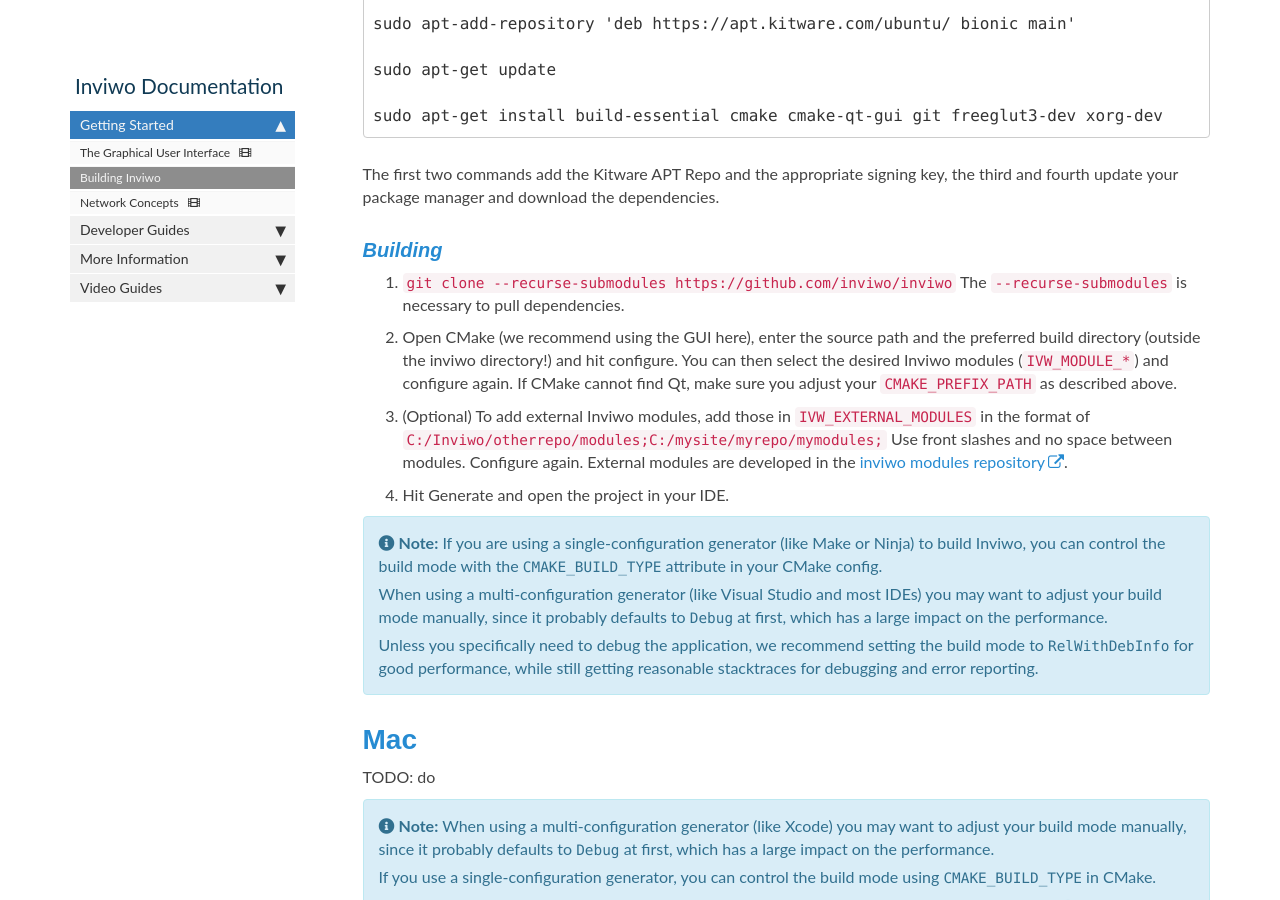
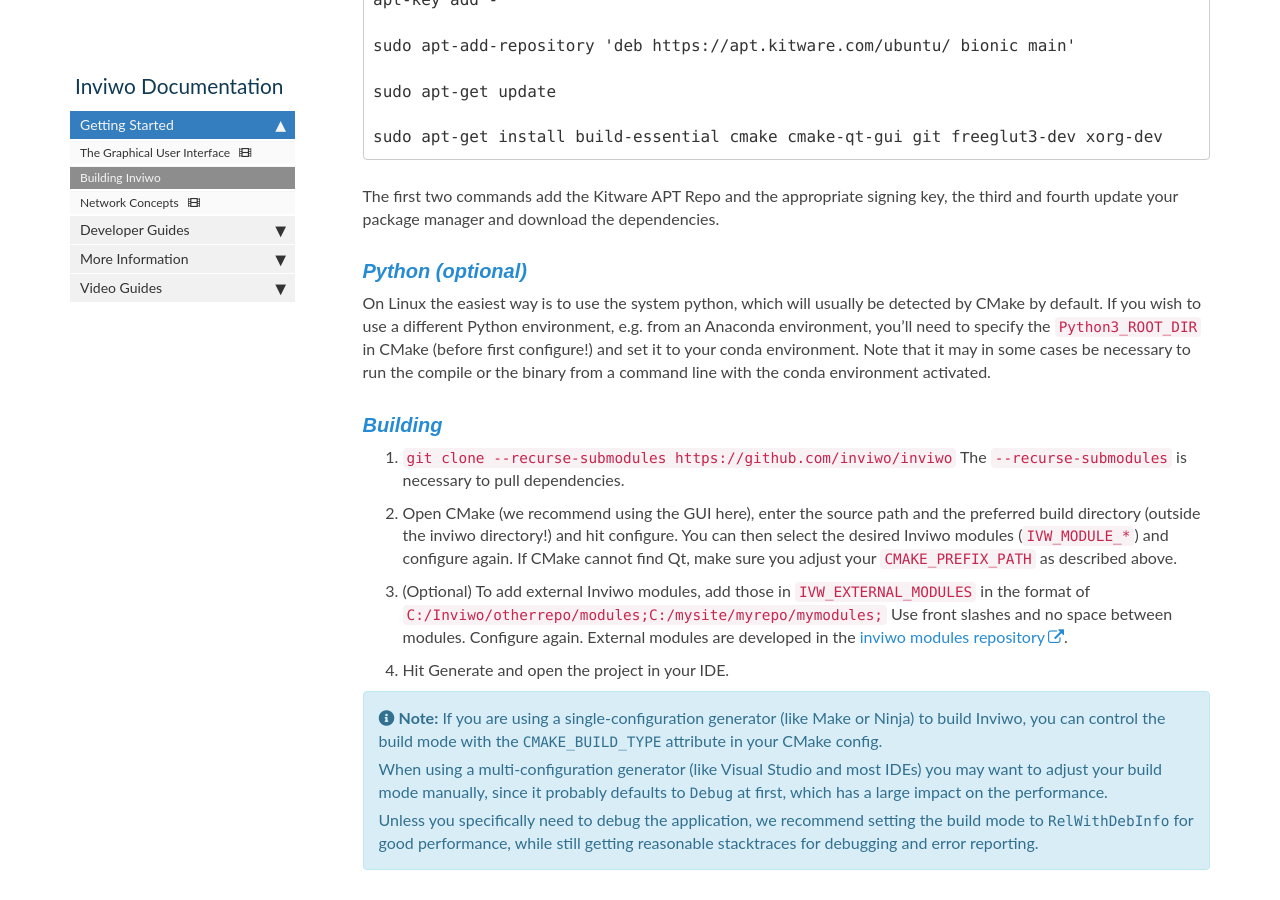
Before and after one commit to inviwo/inviwo.github.io, a Jekyll site: the page built from pages/manual/manual-gettingstarted-build.md, in a window 1280 px wide and 900 px high, scrolled down 2539 px. Built offline with Jekyll 4.4.1, drawn with Linux system fonts in a browser that asks for light colours; comment, search, counter and statistics services are not loaded.

Commit message:
Update manual-gettingstarted-build.md
added linux specific python tips

````diff
--- a/pages/manual/manual-gettingstarted-build.md
+++ b/pages/manual/manual-gettingstarted-build.md
@@ -76,6 +76,11 @@
 ```
 The first two commands add the Kitware APT Repo and the appropriate signing key, the third and fourth update your package manager and download the dependencies.
 
+#### Python (optional)
+On Linux the easiest way is to use the system python, which will usually be detected by CMake by default.
+If you wish to use a different Python environment, e.g. from an Anaconda environment, you'll need to specify the `Python3_ROOT_DIR` in CMake (before first configure!) and set it to your conda environment.
+Note that it may in some cases be necessary to run the compile or the binary from a command line with the conda environment activated.
+
 #### Building
 1. `git clone --recurse-submodules https://github.com/inviwo/inviwo`
 The `--recurse-submodules` is necessary to pull dependencies.
````
